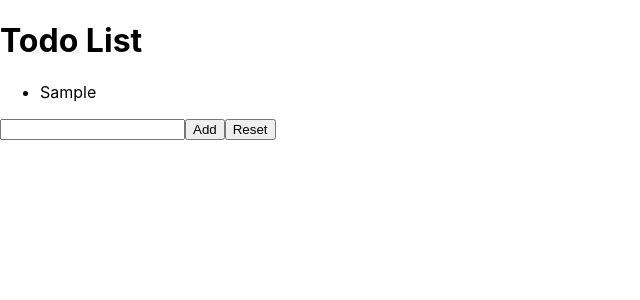
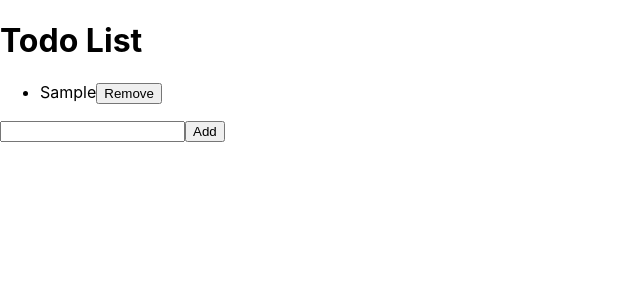
Before and after one commit to NicolaPisani/react, a React (Create React App) app in the folder hello/: page / in a window 1280 px wide. Both pictures are taken after typing "Sample" into the empty fields and a click on the button "Add". Shown: the top 300 px of the page, without its empty margins (0-640 px from the left). Built offline with nearby package versions, Linux system fonts and the light colour scheme.

Commit message:
add-remove-button

```diff
--- a/hello/src/TodoList.js
+++ b/hello/src/TodoList.js
@@ -21,8 +21,11 @@
     }
   };
 
-  handleReset = () => {
-    this.setState({ items: [] });
+  handleRemoveItem = (index) => {
+    const { items } = this.state;
+    const updatedItems = [...items];
+    updatedItems.splice(index, 1);
+    this.setState({ items: updatedItems });
   };
 
   render() {
@@ -32,7 +35,12 @@
       <div>
         <ul>
           {items.map((item, index) => (
-            <li key={index}>{item}</li>
+            <li key={index}>
+              {item}
+              <button onClick={() => this.handleRemoveItem(index)}>
+                Remove
+              </button>
+            </li>
           ))}
         </ul>
         <input
@@ -41,7 +49,6 @@
           onChange={this.handleInputChange}
         />
         <button onClick={this.handleAddItem}>Add</button>
-        <button onClick={this.handleReset}>Reset</button>
       </div>
     );
   }
```
